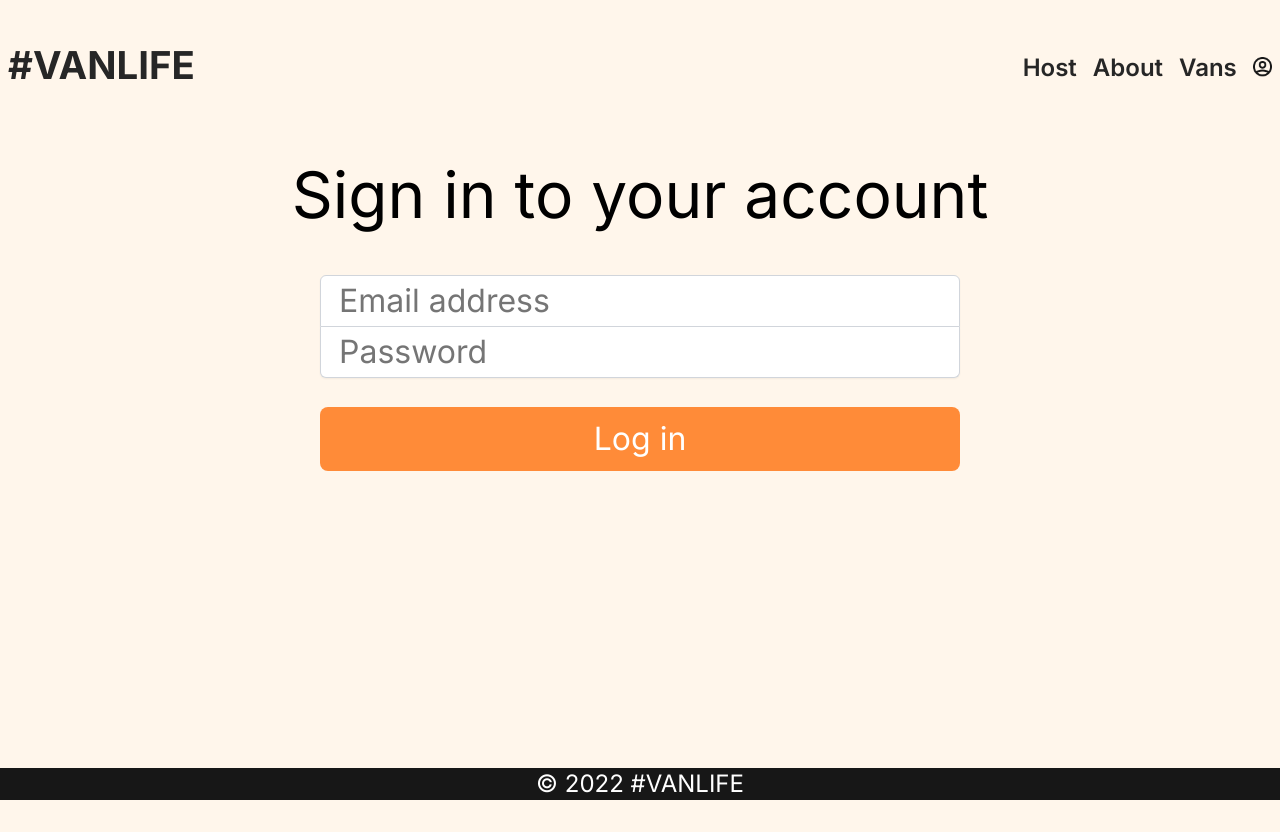
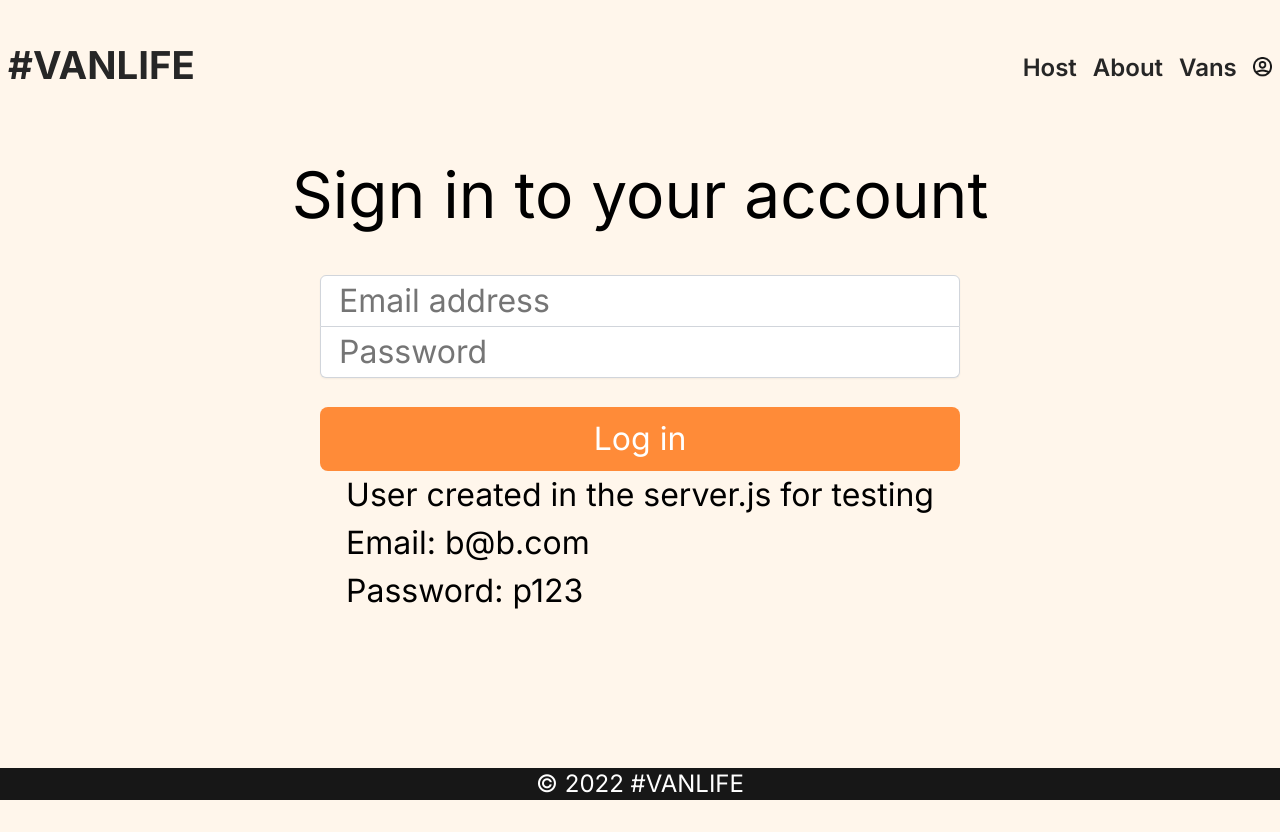
Before and after one commit to guilhas5/VanLife, a React (Vite) app: page /login in a window 1280 px wide. Built offline with nearby package versions, Linux system fonts and the light colour scheme; what miragejs would draw is missing.

Commit message:
update the user login

```diff
--- a/src/pages/Login.jsx
+++ b/src/pages/Login.jsx
@@ -66,6 +66,12 @@ function Login() {
                         : 'Log in'}
                 </button>
             </Form>
+            <div className='user--data'>
+                <h4>User created in the server.js for testing</h4>
+                <p>Email: b@b.com</p>
+                <p>Password: p123</p>
+            </div>
+
         </div>
     )
 }
```
